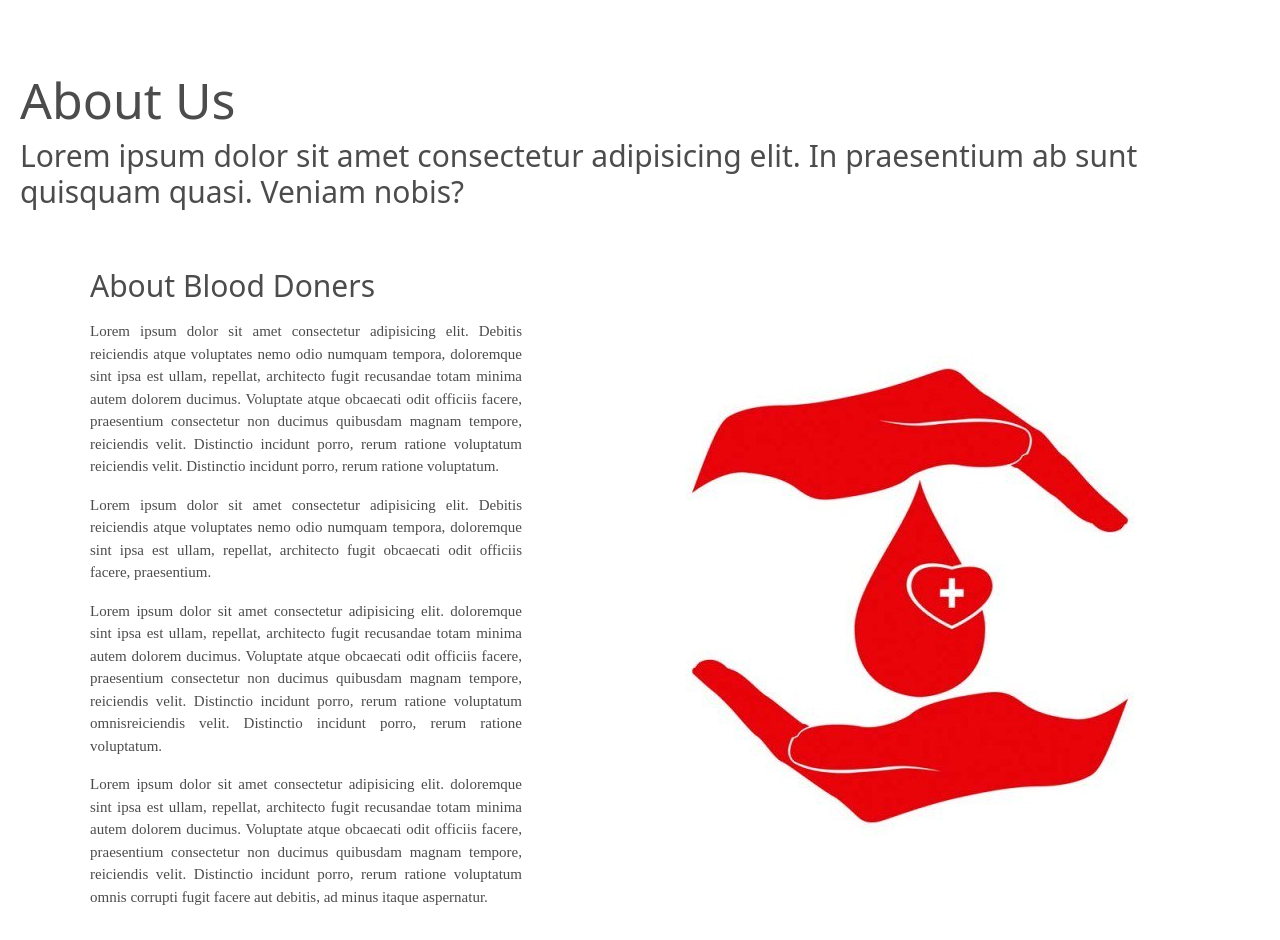
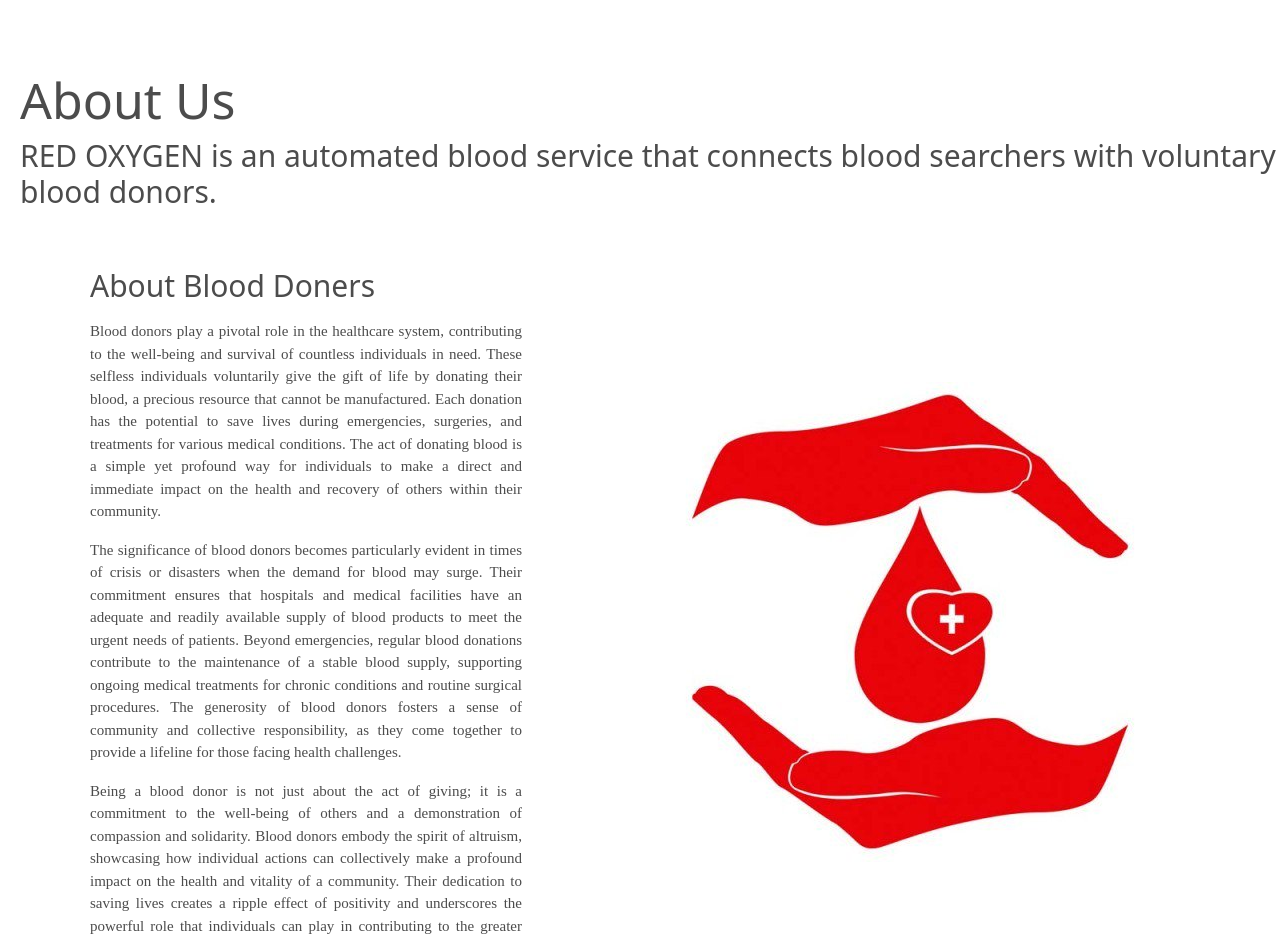
Before and after one commit to Khanemon/redox, a React (Create React App) app in the folder client/: page /userhome in a window 1280 px wide. Shown: the part 800-1740 px from the top of the page. Built offline with nearby package versions, Linux system fonts and the light colour scheme.

Commit message:
User Home Update

```diff
--- a/client/src/Styles/Layout.css
+++ b/client/src/Styles/Layout.css
@@ -1,7 +1,7 @@
 .sidebar {
   height: 100vh !important;
   width: 80% !important;
-  background-color: #c4161c;
+  background-color: #419b96;
   box-shadow: 0 0 2px gray;
   color: white;
 }
@@ -27,7 +27,7 @@
 }
 
 .active {
-  background-color: #419b96;
+  background-color: #ed1c24;
   padding: 10px;
   margin-top: 25px;
 }
--- a/client/src/pages/Dashboard/Hospitals.js
+++ b/client/src/pages/Dashboard/Hospitals.js
@@ -28,8 +28,8 @@ const Hospitals = () => {
         {data?.map((record) => (
           <div className="col-4">
             <div
-              className="card bg-warning text-white"
-              style={{ width: "18rem" }}
+              className="card text-white"
+              style={{ width: "18rem", backgroundColor: "#c4161c" }}
             >
               <div key={record._id} className="card-body">
                 <a className="text-decoration-none" href={record.website}>
--- a/client/src/pages/Dashboard/OrganisationPage.js
+++ b/client/src/pages/Dashboard/OrganisationPage.js
@@ -39,7 +39,10 @@ const OrganisationPage = () => {
       <div className="row">
         {data?.map((record) => (
           <div className="col-4">
-            <div className="card bg-info text-white" style={{ width: "18rem" }}>
+            <div
+              className="card text-white"
+              style={{ width: "18rem", backgroundColor: "#20c997" }}
+            >
               <div key={record._id} className="card-body">
                 <h5 className="card-title">{record.organisationName}</h5>
                 <h6 className="card-subtitle mb-2 text-white">
--- a/client/src/pages/UserHome/UserHome.js
+++ b/client/src/pages/UserHome/UserHome.js
@@ -41,7 +41,7 @@ const UserHome = () => {
                 </a>
               </li>
               <li>
-                <a href="#gallery" className="nav__link">
+                <a href="#blog-banner-section" className="nav__link">
                   Gallery
                 </a>
               </li>
@@ -69,10 +69,10 @@ const UserHome = () => {
         <div id="slider-go" className="slider-detail">
           <h1 className="slider__heading">Donate Blood &amp; Save life</h1>
           <h3 className="slider__details">
-            Lorem, ipsum dolor sit amet consectetur adipisicing elit. Accusamus
-            officia, omnis, nisi recusandae dolore ducimus deserunt amet
-            deleniti nam id modi optio labore vel excepturi minus corrupti
-            ipsam, cupiditate provident.
+            Welcome to our community at RED OXYGEN. We're delighted you're here.
+            Your presence adds value to our shared commitment. Explore our
+            platform, where every click represents a step towards positive
+            change. Create a account on our website and be a part of our family.
           </h3>
           <div className="slider__btn">
             <button className="slbtn__design btn1">Donate Now</button>
@@ -87,8 +87,8 @@ const UserHome = () => {
           <div className="about__sec">
             <h2 className="abo-us__heading">About Us</h2>
             <h3 className="abo-us__details">
-              Lorem ipsum dolor sit amet consectetur adipisicing elit. In
-              praesentium ab sunt quisquam quasi. Veniam nobis?
+              RED OXYGEN is an automated blood service that connects blood
+              searchers with voluntary blood donors.
             </h3>
           </div>
 
@@ -96,38 +96,40 @@ const UserHome = () => {
             <div>
               <h2 className="donar__heading">About Blood Doners</h2>
               <p className="doner__details">
-                Lorem ipsum dolor sit amet consectetur adipisicing elit. Debitis
-                reiciendis atque voluptates nemo odio numquam tempora,
-                doloremque sint ipsa est ullam, repellat, architecto fugit
-                recusandae totam minima autem dolorem ducimus. Voluptate atque
-                obcaecati odit officiis facere, praesentium consectetur non
-                ducimus quibusdam magnam tempore, reiciendis velit. Distinctio
-                incidunt porro, rerum ratione voluptatum reiciendis velit.
-                Distinctio incidunt porro, rerum ratione voluptatum.
+                Blood donors play a pivotal role in the healthcare system,
+                contributing to the well-being and survival of countless
+                individuals in need. These selfless individuals voluntarily give
+                the gift of life by donating their blood, a precious resource
+                that cannot be manufactured. Each donation has the potential to
+                save lives during emergencies, surgeries, and treatments for
+                various medical conditions. The act of donating blood is a
+                simple yet profound way for individuals to make a direct and
+                immediate impact on the health and recovery of others within
+                their community.
               </p>
               <p className="doner__details">
-                Lorem ipsum dolor sit amet consectetur adipisicing elit. Debitis
-                reiciendis atque voluptates nemo odio numquam tempora,
-                doloremque sint ipsa est ullam, repellat, architecto fugit
-                obcaecati odit officiis facere, praesentium.
+                The significance of blood donors becomes particularly evident in
+                times of crisis or disasters when the demand for blood may
+                surge. Their commitment ensures that hospitals and medical
+                facilities have an adequate and readily available supply of
+                blood products to meet the urgent needs of patients. Beyond
+                emergencies, regular blood donations contribute to the
+                maintenance of a stable blood supply, supporting ongoing medical
+                treatments for chronic conditions and routine surgical
+                procedures. The generosity of blood donors fosters a sense of
+                community and collective responsibility, as they come together
+                to provide a lifeline for those facing health challenges.
               </p>
               <p className="doner__details">
-                Lorem ipsum dolor sit amet consectetur adipisicing elit.
-                doloremque sint ipsa est ullam, repellat, architecto fugit
-                recusandae totam minima autem dolorem ducimus. Voluptate atque
-                obcaecati odit officiis facere, praesentium consectetur non
-                ducimus quibusdam magnam tempore, reiciendis velit. Distinctio
-                incidunt porro, rerum ratione voluptatum omnisreiciendis velit.
-                Distinctio incidunt porro, rerum ratione voluptatum.
-              </p>
-              <p className="doner__details">
-                Lorem ipsum dolor sit amet consectetur adipisicing elit.
-                doloremque sint ipsa est ullam, repellat, architecto fugit
-                recusandae totam minima autem dolorem ducimus. Voluptate atque
-                obcaecati odit officiis facere, praesentium consectetur non
-                ducimus quibusdam magnam tempore, reiciendis velit. Distinctio
-                incidunt porro, rerum ratione voluptatum omnis corrupti fugit
-                facere aut debitis, ad minus itaque aspernatur.
+                Being a blood donor is not just about the act of giving; it is a
+                commitment to the well-being of others and a demonstration of
+                compassion and solidarity. Blood donors embody the spirit of
+                altruism, showcasing how individual actions can collectively
+                make a profound impact on the health and vitality of a
+                community. Their dedication to saving lives creates a ripple
+                effect of positivity and underscores the powerful role that
+                individuals can play in contributing to the greater good of
+                society.
               </p>
             </div>
             <img src={about_img} alt="about-img" />
@@ -261,22 +263,55 @@ const UserHome = () => {
         <main>
           {/* blog-banner section starts here */}
           <section id="blog-banner-section" className="banner">
-            <article>
-              <h1 className="banner__heading">Blood Donation</h1>
-              <p className="banner__decription text-justify">
-                Lorem ipsum dolor sit amet consectetur adipisicing elit. Ab
-                voluptate aperiam atque velit nisi vero placeat sapiente iusto
-                impedit at ea delectus, voluptatibus quibusdam architecto iure
-                ipsa laborum maxime corrupti.
-              </p>
-            </article>
-            <aside>
-              <img
-                className="banner__image"
-                src={blog1}
-                alt="Cover_photo_not_find"
-              />
-            </aside>
+            <div>
+              <h1 className="banner__heading">Blood Donation Prccess</h1>
+              <div className="banne__card">
+                <div className="card1 ban__card">
+                  <h3>Registration</h3>
+                  <p>
+                    Donors begin by registering at a blood donation center or a
+                    mobile blood drive. This typically involves providing
+                    identification and basic contact information.
+                  </p>
+                </div>
+                <div className="card2 ban__card">
+                  <h3>Health Screenin</h3>
+                  <p>
+                    Donors undergo a brief health screening to ensure they meet
+                    the eligibility criteria for donation. This includes
+                    assessing general health, checking hemoglobin levels, and
+                    reviewing medical history.
+                  </p>
+                </div>
+                <div className="card3 ban__card">
+                  <h3>Donation</h3>
+                  <p>
+                    The actual donation is a quick and relatively painless
+                    process. A trained phlebotomist inserts a sterile needle
+                    into a vein, usually in the arm, and collects a standard
+                    unit of blood. The donation process typically takes around
+                    10-15 minutes.
+                  </p>
+                </div>
+                <div className="card4 ban__card">
+                  <h3>Rest and Refreshments</h3>
+                  <p>
+                    After donation, donors are encouraged to rest for a short
+                    period and enjoy some refreshments. This helps ensure their
+                    well-being before leaving the donation site.
+                  </p>
+                </div>
+                <div className="card5 ban__card">
+                  <h3>Post-Donation Care</h3>
+                  <p>
+                    Donors are advised to stay hydrated and avoid strenuous
+                    physical activities for the rest of the day. It's essential
+                    to follow any specific post-donation guidelines provided by
+                    the donation center.
+                  </p>
+                </div>
+              </div>
+            </div>
           </section>
           {/* blog-banner section ends here */}
           {/* archieves section starts here */}
```
Also changed, not shown: client/src/Styles/UserHome.css (+33 -3 lines), client/src/Images/donation-pic.jpg (added).
